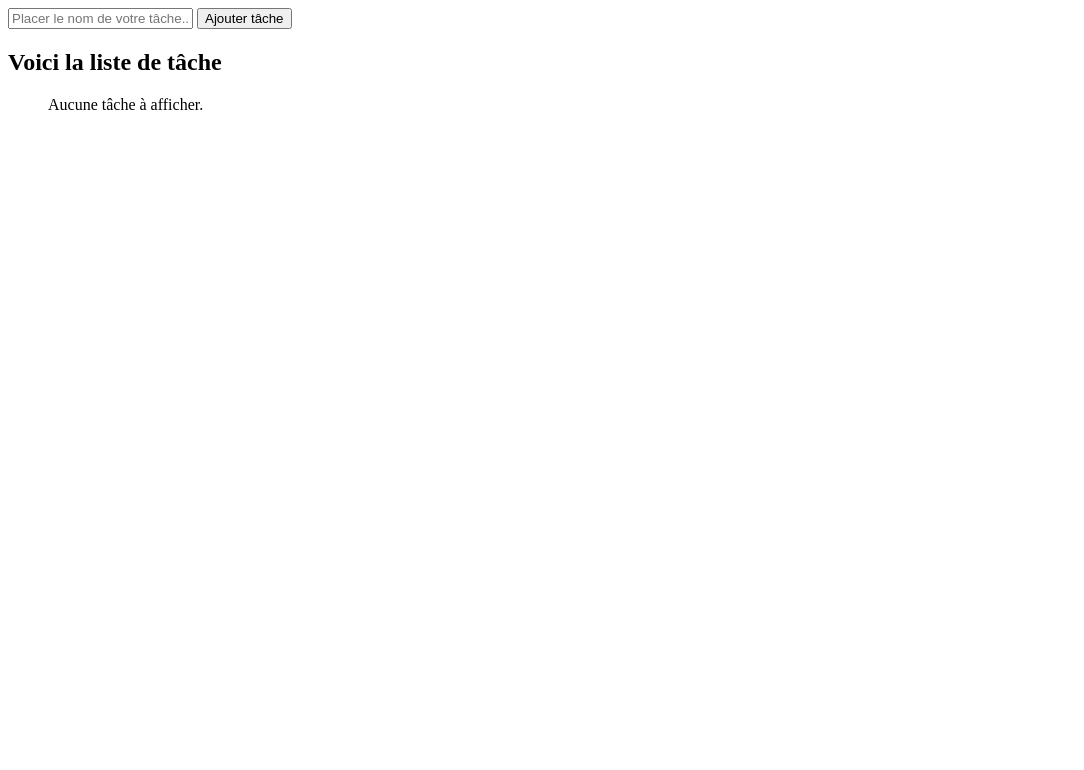
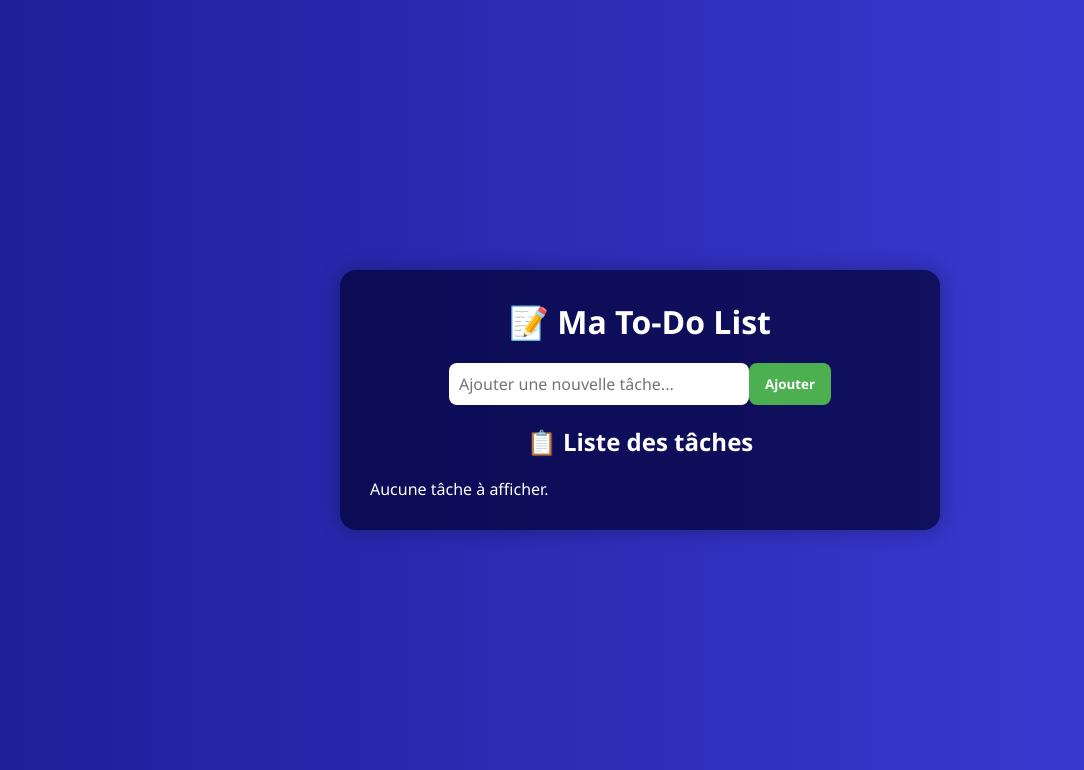
Before and after one commit to Noah580/Projet-php-TodoList, a PHP site: page /public/views/Welcome.php in a window 1280 px wide. Shown: the top 770 px of the page, without its empty margins (0-1084 px from the left). Run offline with PHP 8.4, Linux system fonts and the light colour scheme.

Commit message:
Ajout du css fait au complet

```diff
--- a/models/bddConnect.php
+++ b/models/bddConnect.php
@@ -6,7 +6,7 @@ $password = "root";
 try {
   $bdd = new PDO("mysql:host=$servername;dbname=TodoList", $username, $password);
   $bdd->setAttribute(PDO::ATTR_ERRMODE, PDO::ERRMODE_EXCEPTION);
-  echo "connexion réussi";
+  // echo "connexion réussi";
 } catch (PDOException $e) {
   echo "Erreur :" . $e->getMessage();
 }
--- a/public/views/Welcome.php
+++ b/public/views/Welcome.php
@@ -5,28 +5,38 @@
   <meta charset="UTF-8">
   <meta name="viewport" content="width=device-width, initial-scale=1.0">
   <title>Document</title>
+  <link rel="stylesheet" href="public/assets/css/style.css">
 </head>
 
 <body>
-  <form action="" method="POST">
-    <input type="text" name="name" placeholder="Placer le nom de votre tâche...">
-    <button type="submit">Ajouter tâche</button>
+<div class="container">
+  <h1>📝 Ma To-Do List</h1>
+
+  <!-- Formulaire d'ajout -->
+  <form action="" method="POST" class="form">
+    <input class="input" type="text" name="name" placeholder="Ajouter une nouvelle tâche..." required>
+    <button class="btn add" type="submit">Ajouter</button>
   </form>
 
-  <h2>Voici la liste de tâche</h2>
-
-  <ul>
+  <!-- Liste des tâches -->
+  <h2>📋 Liste des tâches</h2>
+  <ul class="task-list">
     <?php if (!empty($tasks)): ?>
       <?php foreach ($tasks as $task): ?>
-        <li><?= htmlspecialchars($task['name']); ?>
-          <form method="POST" action="">
+        <li class="task-item">
+          <span class="task-name"><?= htmlspecialchars($task['name']); ?></span>
+
+          <!-- Formulaire de suppression -->
+          <form method="POST" action="" class="form-inline">
             <input type="hidden" name="id" value="<?= $task['id']; ?>">
-            <button type="submit">Supprimer</button>
+            <button class="btn delete" type="submit">🗑️</button>
           </form>
-          <form method="POST">
+
+          <!-- Formulaire de mise à jour -->
+          <form method="POST" class="form-inline">
             <input type="hidden" name="Updateid" value="<?= $task['id']; ?>">
-            <input type="text" name="Newname" placeholder="Entez un nouveau nom de tâche" value="<?= htmlspecialchars($task['name']); ?>">
-            <button type="submit">Modifier</button>
+            <input class="input small" type="text" name="Newname" placeholder="Nouveau nom" value="<?= htmlspecialchars($task['name']); ?>" required>
+            <button class="btn update" type="submit">🔄</button>
           </form>
         </li>
       <?php endforeach; ?>
@@ -34,6 +44,7 @@
       <p>Aucune tâche à afficher.</p>
     <?php endif; ?>
   </ul>
+</div>
 </body>
 
 </html>
```
Also changed, not shown: public/assets/css/style.css (added).
